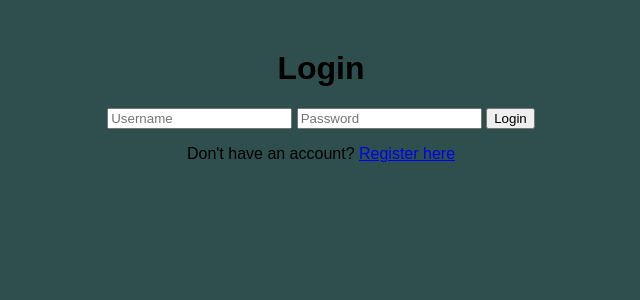
After one commit to tylerlisk/flask-todo-app, a Flask app: page /login in a window 1280 px wide. The commit adds this page. Shown: the top 300 px of the page, without its empty margins (319-959 px from the left). Run offline with Flask 3, Linux system fonts and the light colour scheme.

Commit message:
Implemented User authentication to access to-do tasks

```diff
--- a/app.py
+++ b/app.py
@@ -1,5 +1,6 @@
 from flask import Flask, render_template, redirect, request, flash
-from flask_sqlalchemy import SQLAlchemy
+from flask_login import LoginManager, login_user, logout_user, login_required
+from models import db, User, Task
 import os
 
 """ Simple flask application to create to-do tasks with due dates and mark as completed/delete/edit them"""
@@ -11,16 +12,58 @@ basedir = os.path.abspath(os.path.dirname(__file__))
 app.config['SQLALCHEMY_DATABASE_URI'] = 'sqlite:///' + os.path.join(basedir, 'database.db')
 app.config['SQLALCHEMY_TRACK_MODIFICATIONS'] = False
 
-db = SQLAlchemy(app)
+db.init_app(app)
+login_manager = LoginManager(app)
+login_manager.init_app(app)
+login_manager.login_view = 'login'
 
-class Task(db.Model):
-    __tablename__ = 'tasks'
-    id = db.Column(db.Integer, primary_key=True, autoincrement=True)
-    title = db.Column(db.String(100), nullable=False, unique=True)
-    completed = db.Column(db.Boolean, default=False)
-    created_at = db.Column(db.DateTime, default=db.func.now())
+with app.app_context():
+    db.create_all()
+
+@login_manager.user_loader
+def load_user(user_id):
+    return User.query.get(user_id)
+
+@app.route('/register', methods=['GET', 'POST'])
+def register():
+    if request.method == 'POST':
+        username = request.form.get('username')
+        password = request.form.get('password')
+        new_user = User(username=username, password=password)
+
+        db.session.add(new_user)
+        db.session.commit()
+
+        flash('Account registered, you may now login.', 'success')
+        return redirect('/login')
+
+    return render_template('register.html')
+
+@app.route('/login', methods=['GET', 'POST'])
+def login():
+    if request.method == 'POST':
+        username = request.form.get('username')
+        password = request.form.get('password')
+
+        user_query = User.query.filter_by(username=username).first()
+        if user_query and user_query.password == password:
+            login_user(user_query)
+            flash('You are logged in!', 'success')
+            return redirect('/')
+        else:
+            flash('Invalid credentials. Please try again', 'danger')
+
+    return render_template('login.html')
+
+@app.route("/logout")
+@login_required
+def logout():
+    logout_user()
+    return redirect('/login')
+
 
 @app.route('/')
+@login_required
 def home():
     filter = request.args.get('filter', None)
 
@@ -85,6 +128,4 @@ def clear_tasks():
     return redirect('/')
 
 if __name__  == '__main__':
-    with app.app_context():
-        db.create_all()
     app.run(debug=True)
--- a/static/css/styles.css
+++ b/static/css/styles.css
@@ -6,6 +6,12 @@ body {
 header {
     text-align: center;
     margin-top: 50px;
+}
+
+nav {
+    margin: 10px;
+    font-size: medium;
+    font-weight: bold;
 }
 
 .container {
--- /dev/null
+++ b/templates/login.html
@@ -0,0 +1,33 @@
+<!DOCTYPE html>
+<html lang="en">
+<head>
+    <meta charset="UTF-8">
+    <meta name="viewport" content="width=device-width, initial-scale=1.0">
+    <title>Login</title>
+    <link rel="stylesheet" href="{{ url_for('static', filename='css/styles.css') }}">
+</head>
+<body>
+    <header>
+        <h1>Login</h1>
+    </header>
+    {% with messages = get_flashed_messages() %}
+    {% if messages %}
+        <div id="flash-messages">
+            {% for message in messages %}
+                <div class="alert">
+                    <p>{{ message }}</p>
+                </div>
+            {% endfor %}
+        </div>
+    {% endif %}
+    {% endwith %}
+    <div class="container">
+        <form action="/login" method="post">
+            <input type="text" name="username" placeholder="Username" required>
+            <input type="password" name="password" placeholder="Password" required>
+            <button type="submit">Login</button>
+        </form>
+        <p>Don't have an account? <a href="/register">Register here</a></p>
+    </div>
+</body>
+</html>
```
Also changed, not shown: models.py (added, +15 -0 lines), templates/edit_task.html (added, +20 -0 lines), templates/index.html (+3 -5 lines), templates/register.html (added, +22 -0 lines).
